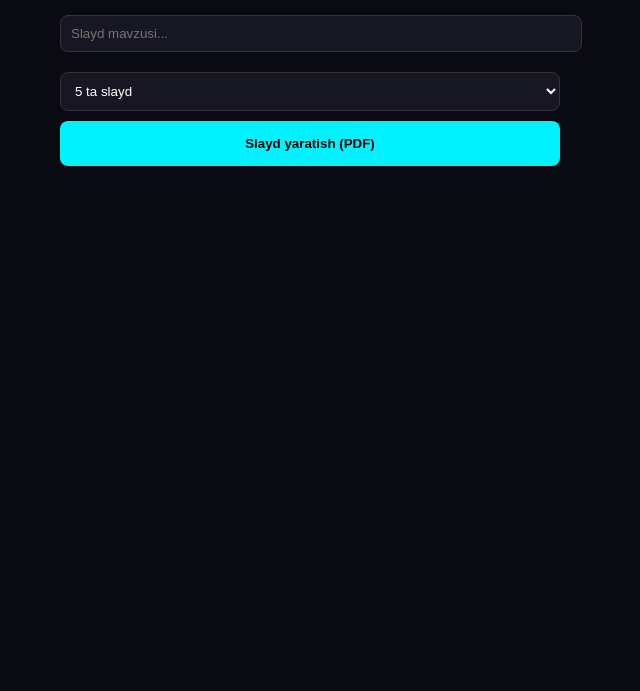
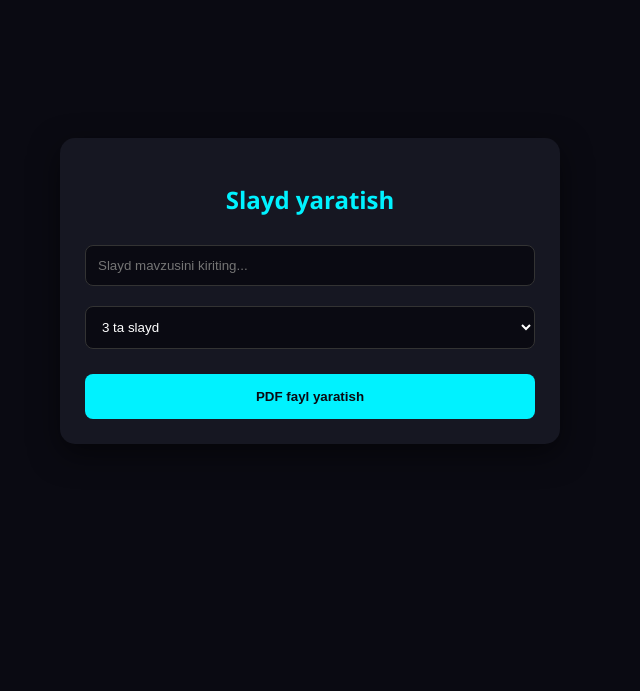
Before and after one commit to rahmonovssss/SardorbekUz, a website: page slayd.html in a window 1280 px wide. Shown: the part 109-800 px from the top of the page, without its empty margins (330-970 px from the left). Drawn offline with nearby package versions, Linux system fonts and the light colour scheme.

Commit message:
Enhance HTML structure and styling for slayd.html

```diff
--- a/slayd.html
+++ b/slayd.html
@@ -2,49 +2,78 @@
 <html lang="uz">
 <head>
     <meta charset="UTF-8">
-    <title>Slayd Yaratish</title>
+    <meta name="viewport" content="width=device-width, initial-scale=1.0">
+    <title>Slayd Yaratish Tizimi</title>
     <script src="https://cdnjs.cloudflare.com/ajax/libs/jspdf/2.5.1/jspdf.umd.min.js"></script>
     <style>
-        body { background-color: #0a0a12; color: white; font-family: sans-serif; padding: 20px; }
-        .container { max-width: 500px; margin: auto; }
-        input, textarea, select { width: 100%; padding: 10px; margin: 10px 0; background: #161722; border: 1px solid #333; color: white; border-radius: 8px; }
-        button { width: 100%; padding: 15px; background: #00f2ff; border: none; border-radius: 8px; cursor: pointer; font-weight: bold; }
+        body { background-color: #0a0a12; color: white; font-family: 'Segoe UI', sans-serif; display: flex; justify-content: center; align-items: center; min-height: 100vh; margin: 0; }
+        .container { width: 90%; max-width: 450px; padding: 25px; background: #161722; border-radius: 15px; box-shadow: 0 10px 30px rgba(0,0,0,0.5); }
+        h2 { text-align: center; color: #00f2ff; }
+        input, select { width: 100%; padding: 12px; margin: 10px 0; background: #0a0a12; border: 1px solid #333; color: white; border-radius: 8px; box-sizing: border-box; }
+        button { width: 100%; padding: 15px; margin-top: 15px; background: #00f2ff; border: none; border-radius: 8px; cursor: pointer; font-weight: bold; color: #0a0a12; transition: 0.3s; }
+        button:hover { background: #00c4cf; }
+        button:disabled { background: #555; cursor: not-allowed; }
     </style>
 </head>
 <body>
 
 <div class="container">
-    <a href="index.html" style="color: #00f2ff;">← Orqaga</a>
     <h2>Slayd yaratish</h2>
-
-    <input type="text" id="mavzu" placeholder="Slayd mavzusi...">
+    <input type="text" id="mavzu" placeholder="Slayd mavzusini kiriting...">
     <select id="count">
+        <option value="3">3 ta slayd</option>
         <option value="5">5 ta slayd</option>
         <option value="10">10 ta slayd</option>
     </select>
-
-    <button onclick="yarat()">Slayd yaratish (PDF)</button>
+    <button id="btn" onclick="yarat()">PDF fayl yaratish</button>
 </div>
 
 <script>
     async function yarat() {
         const mavzu = document.getElementById('mavzu').value;
         const count = document.getElementById('count').value;
+        const btn = document.getElementById('btn');
 
-        if (!mavzu) return alert("Mavzuni kiriting!");
+        if (!mavzu) {
+            alert("Iltimos, mavzuni kiriting!");
+            return;
+        }
 
-        alert("AI orqali ma'lumotlar olinmoqda... (Bu yerda backendga so'rov ketadi)");
+        btn.innerText = "Yaratilmoqda...";
+        btn.disabled = true;
 
-        // Bu qismda siz o'z backend API'ngizga so'rov yuborasiz (Fetch)
-        // Hozircha namunaviy PDF yaratish:
-        const { jsPDF } = window.jspdf;
-        const doc = new jsPDF();
+        try {
+            // PDF obyektini yaratish
+            const { jsPDF } = window.jspdf;
+            const doc = new jsPDF();
 
-        doc.text(`Mavzu: ${mavzu}`, 10, 10);
-        doc.text(`Slaydlar soni: ${count}`, 10, 20);
-        doc.text("Bu yerda AI tomonidan yozilgan matn bo'ladi.", 10, 40);
+            // Muqova qismi
+            doc.setFontSize(22);
+            doc.text(`Mavzu: ${mavzu}`, 20, 40);
+            doc.setFontSize(14);
+            doc.text("Avtomatik yaratilgan slayd", 20, 50);
 
-        doc.save(`${mavzu}_slayd.pdf`);
+            // Slaydlar uchun sikl
+            for (let i = 1; i <= count; i++) {
+                doc.addPage();
+                doc.setFontSize(18);
+                doc.text(`Slayd #${i}`, 20, 20);
+                doc.setFontSize(12);
+                doc.text(`Bu yerda AI orqali olingan ma'lumotlar joylashadi.`, 20, 40);
+                doc.text(`Mavzu: ${mavzu} bo'yicha muhim ma'lumotlar...`, 20, 50);
+            }
+
+            // Yuklab olish
+            doc.save(`${mavzu}_slayd.pdf`);
+            alert("PDF muvaffaqiyatli yaratildi!");
+
+        } catch (err) {
+            console.error(err);
+            alert("Xatolik yuz berdi!");
+        } finally {
+            btn.innerText = "PDF fayl yaratish";
+            btn.disabled = false;
+        }
     }
 </script>
 
```
